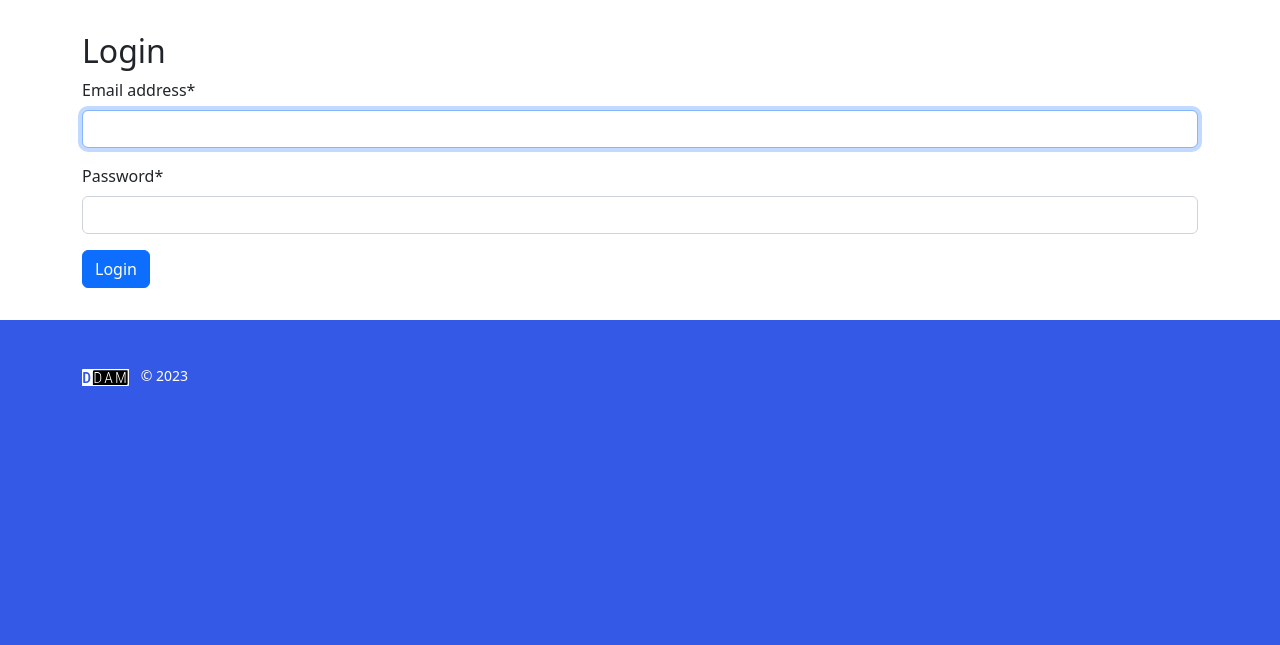
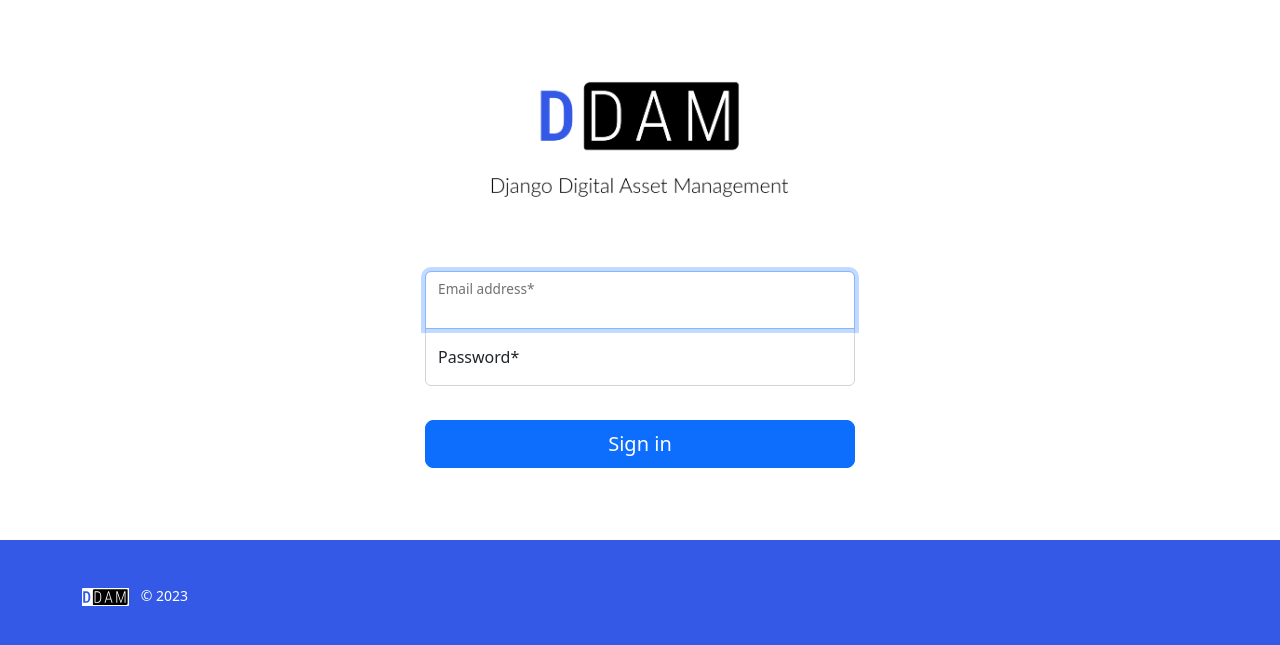
Before and after one commit to tombreit/ddam, a Django app: page /accounts/login/ in a window 1280 px wide. Shown: the part 71-716 px from the top of the page. Run offline with Django 4.2, Linux system fonts and the light colour scheme; data comes from the database, SQL or seed files in the repository; style sheets or scripts are compiled from the project's sources; parts of the project's set-up code (start-up, migrations or seed data) failed here and were passed over; some libraries are stand-ins or nearby versions.

Commit message:
Added Wortbildmarke; use bs floating labels with manually rendered form fields

```diff
--- a/ddam/templates/registration/login.html
+++ b/ddam/templates/registration/login.html
@@ -1,12 +1,80 @@
 {% extends "_base.html" %}
 
-{% load crispy_forms_tags %}
+{% load static crispy_forms_tags %}
+
+{% block extra_css %}
+.form-signin-wrapper {
+  display: flex;
+  align-items: center;
+  padding-bottom: 40px;
+}
+
+.form-signin {
+  max-width: 430px;
+}
+.form-signin img {
+  max-width: 430px;
+}
+
+.form-signin .form-floating:focus-within {
+  z-index: 2;
+}
+
+.form-signin input[type="text"] {
+  margin-bottom: -1px;
+  border-bottom-right-radius: 0;
+  border-bottom-left-radius: 0;
+}
+
+.form-signin input[type="password"] {
+  margin-bottom: 10px;
+  border-top-left-radius: 0;
+  border-top-right-radius: 0;
+}
+{% endblock extra_css %}
 
 {% block content %}
-<h2>Login</h2>
-<form method="post">
-    {% csrf_token %}
-    {{ form|crispy }}
-    <button class="btn btn-primary" type="submit">Login</button>
-</form>
+<div class="form-signin-wrapper text-center">
+  <div class="form-signin w-100 m-auto">
+    <form method="post">
+        <img class="mb-4" src="{% static 'branding/ddam-social-preview.png' %}" alt="">
+
+        {% csrf_token %}
+
+        <div id="div_id_username" class="form-floating">
+            <input
+                id="id_username"
+                class="textinput form-control"
+                type="text"
+                name="username"
+                placeholder="Email address"
+                autofocus
+                autocapitalize="none"
+                autocomplete="username"
+                maxlength="255"
+                required
+            >
+            <label for="id_username" class="requiredField">
+                Email address<span class="asteriskField">*</span>
+            </label>
+        </div>
+        <div id="div_id_password" class="form-floating">
+            <input
+                id="id_password"
+                class="passwordinput form-control"
+                type="password"
+                name="password"
+                placeholder="Password"
+                autocomplete="current-password"
+                required
+            >
+            <label for="id_password" class="requiredField">
+                Password<span class="asteriskField">*</span>
+            </label>
+        </div>
+
+        <button class="mt-4 w-100 btn btn-lg btn-primary" type="submit">Sign in</button>
+    </form>
+  </div>
+</div>
 {% endblock %}
```
